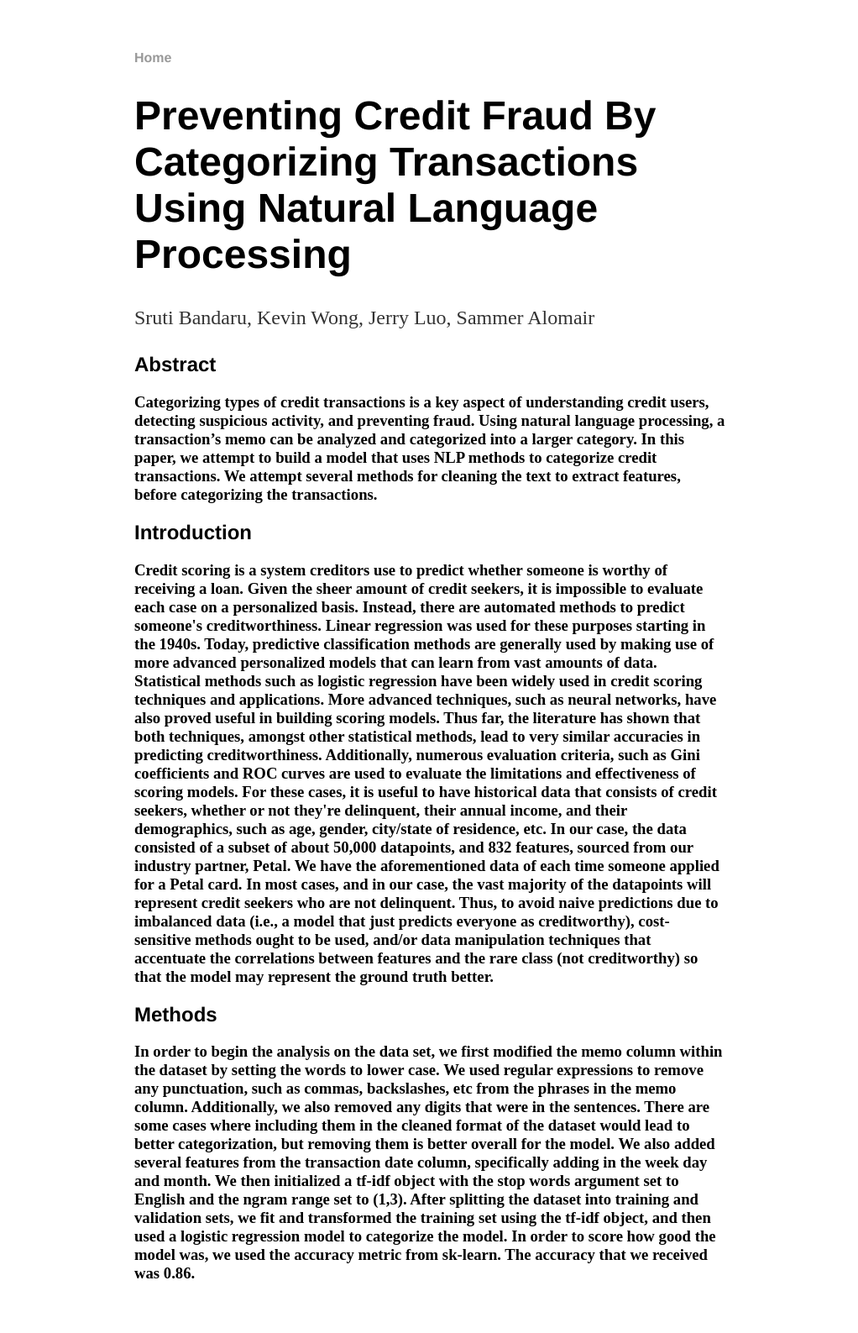
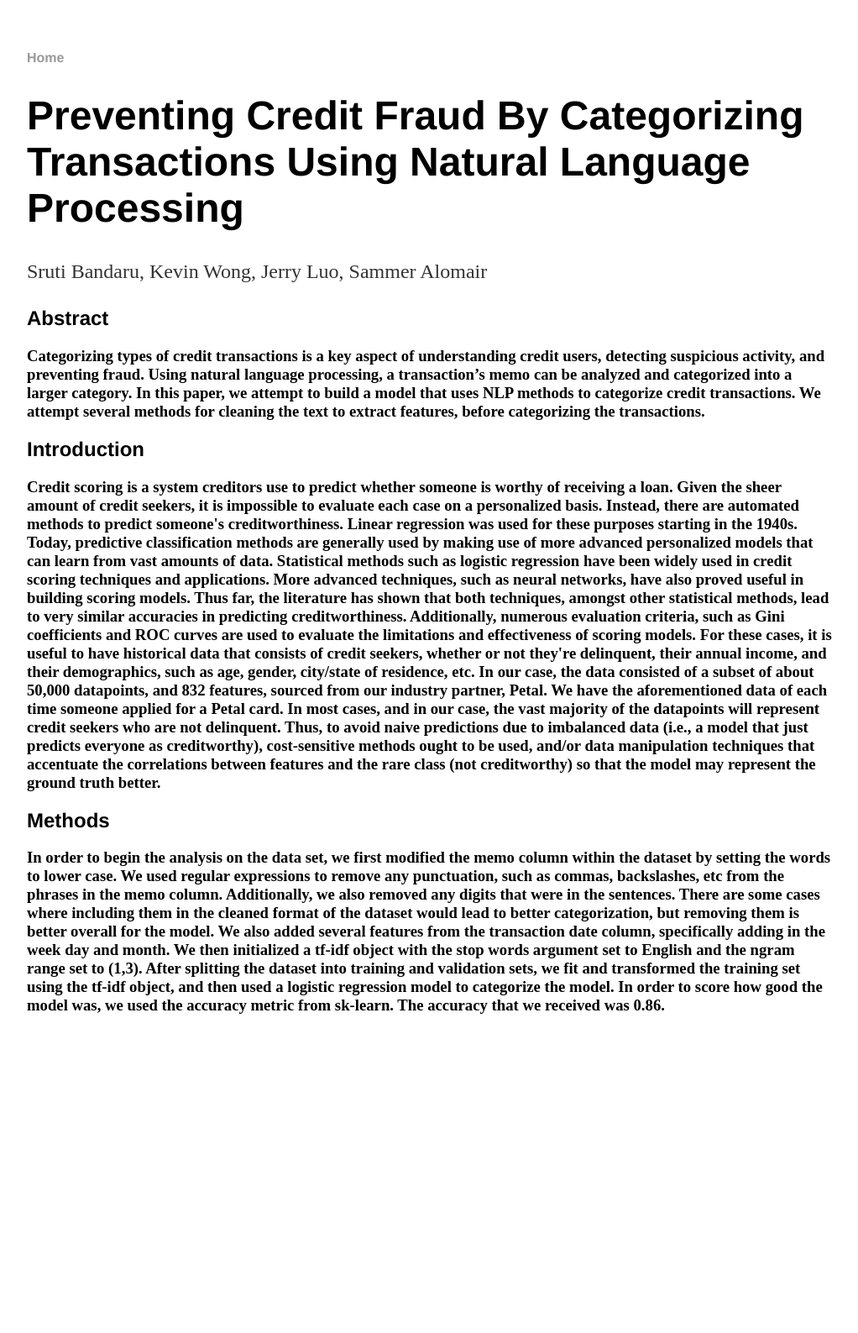
Before and after one commit to kkw002/kkw002.github.io, a Jekyll site: the page built from index.html, in a window 1280 px wide. Shown: the whole page at 84% size, without its empty margins (128-1150 px from the left). Built offline with Jekyll 4.4.1, drawn with Linux system fonts in a browser that asks for light colours; after the commit the page ends 1268 px from its top, so only the background shows below that.

Commit message:
Update main.css

```diff
--- a/css/main.css
+++ b/css/main.css
@@ -1,6 +1,6 @@
 body {
     margin: 60px auto;
-    width: 55%;
+    width: 75%;
 }
 nav ul, footer ul {
     font-family:'Helvetica', 'Arial', 'Sans-Serif';
```
